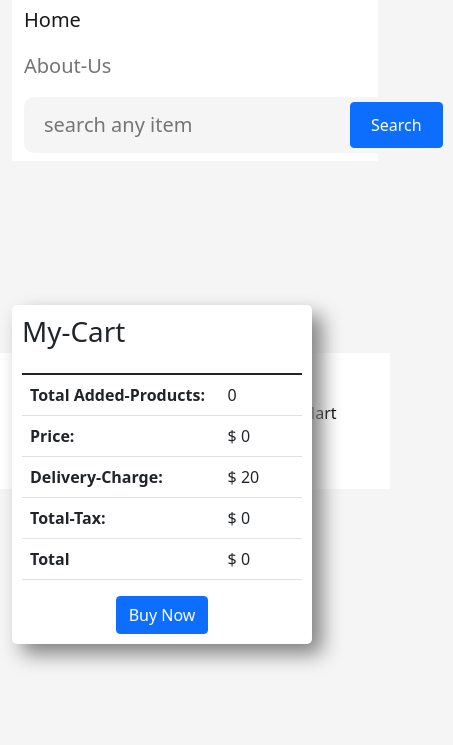
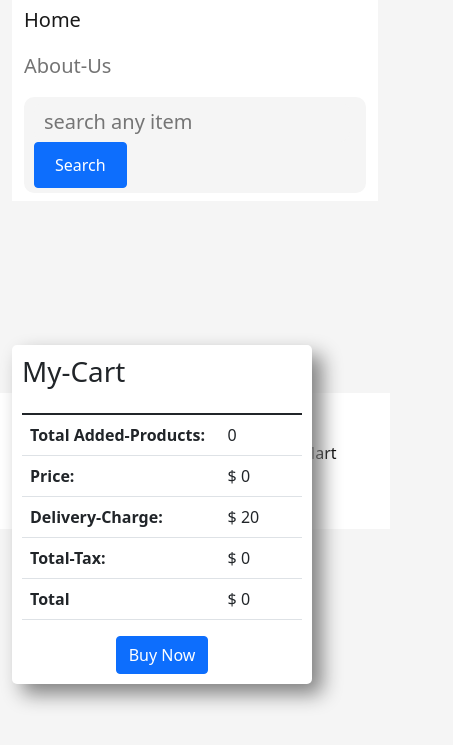
Before and after one commit to rakibshakib/E-Shoping-Mart-with-js-7, a plain HTML site: page index.html in a window 390 px wide. Both pictures are taken after a click on the button "Toggle navigation". Shown: the part 53-798 px from the top of the page, 453 px wide, since content can reach past the window. Drawn offline with nearby package versions, Linux system fonts and the light colour scheme; no server answers.

Commit message:
Display Modified: update display flex in search section

```diff
--- a/index.html
+++ b/index.html
@@ -35,12 +35,10 @@
               <a class="nav-link" href="#">About-Us</a>
             </li>
           </ul>
-          <form class="d-flex search-field">
-
+          <form class="d-md-flex search-field">
             <input id="input-field" class="search-field" type="text" placeholder="search any item" />
             <button type="button" class="btn btn-primary search-button" data-toggle="button" aria-pressed="false"
               autocomplete="off" id="search-btn" onclick="loadProducts()">Search</button>
-
           </form>
         </div>
       </div>
```
